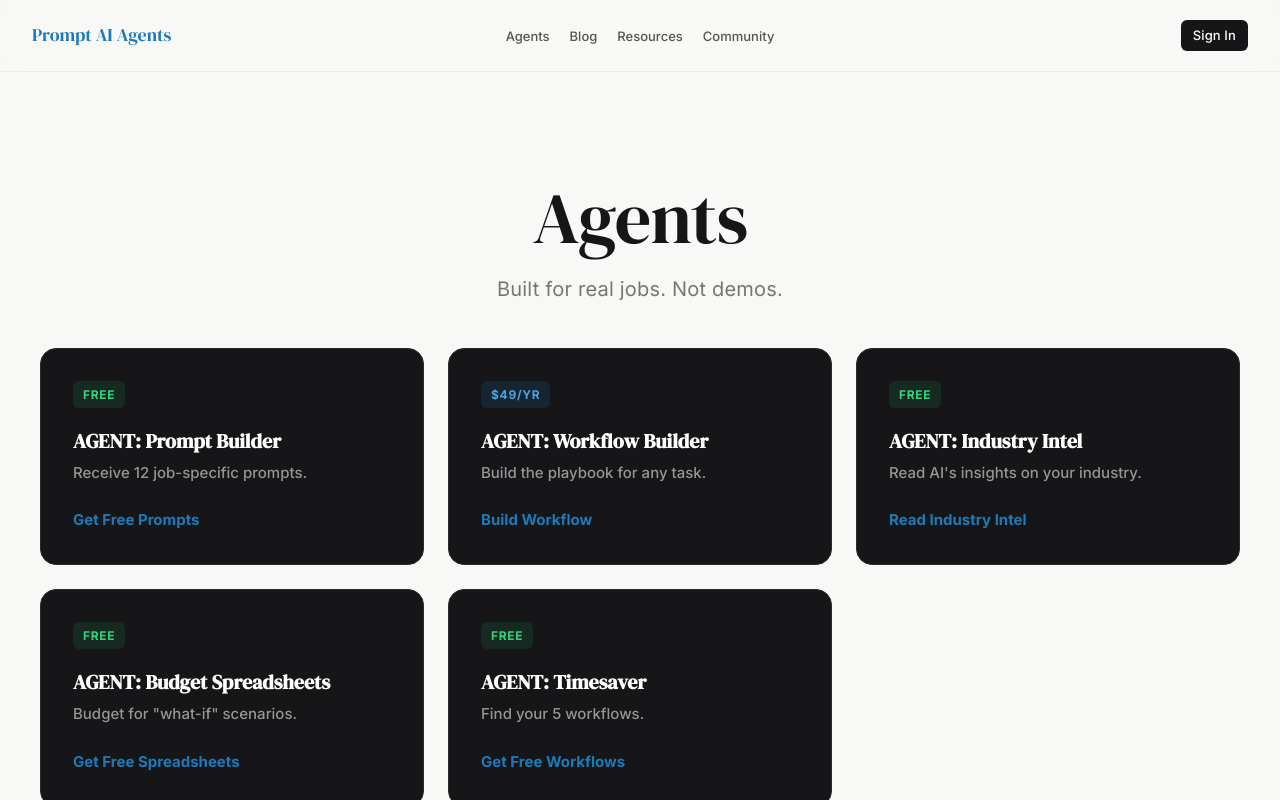
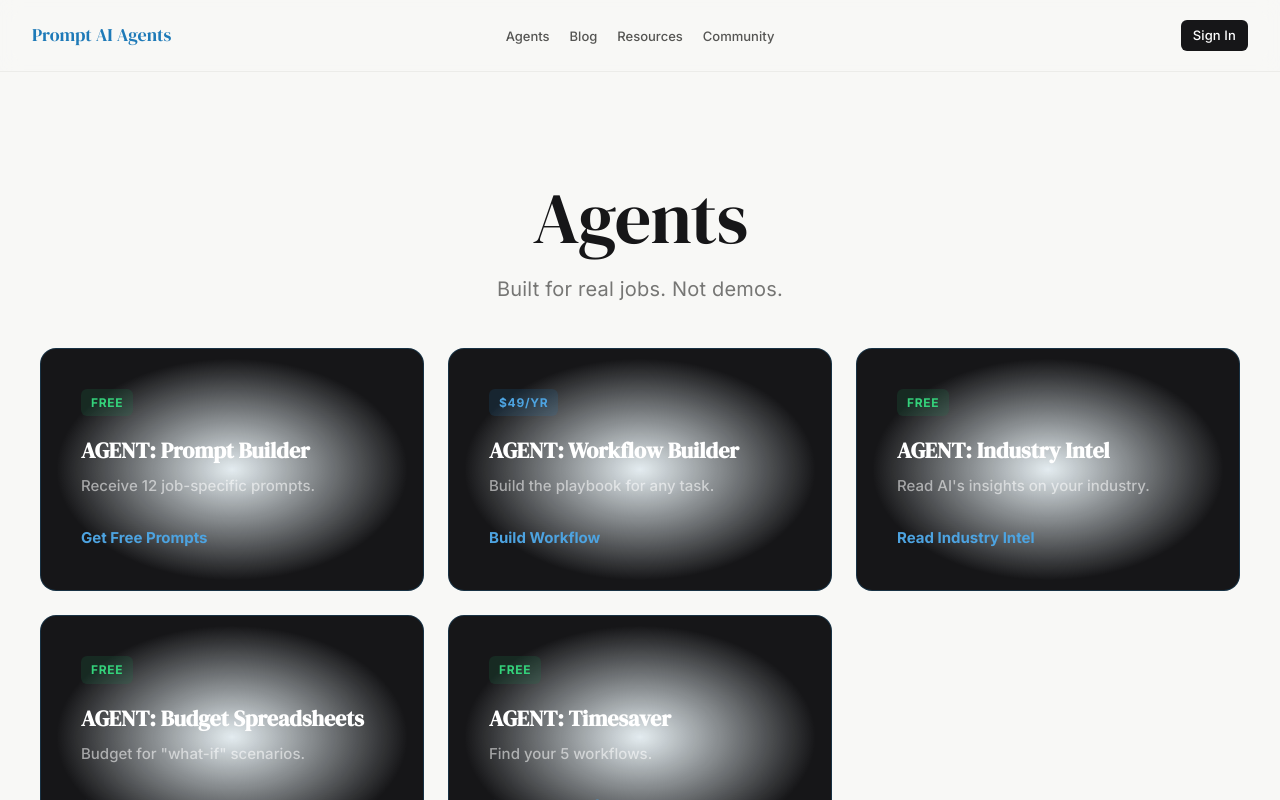
Before and after one commit to coolcalvin457-tech/agent-timesaver-nextjs, a Next.js app: page /agents in a window 1280 px wide. Shown: the top 800 px of the page. Built offline with nearby package versions, Linux system fonts and the light colour scheme; no server answers.

Commit message:
Dark card polish: radial gradient, blue borders, increased padding

```diff
--- a/app/globals.css
+++ b/app/globals.css
@@ -3112,27 +3112,27 @@ input, textarea {
 .tool-card {
   display: flex;
   flex-direction: column;
-  background: var(--dark);
-  border: 1px solid var(--dark-border);
+  background: radial-gradient(ellipse at center, rgba(30, 122, 184, 0.09) 0%, #161618 65%);
+  border: 1px solid rgba(30, 122, 184, 0.28);
   border-radius: var(--radius-card);
-  padding: 32px;
+  padding: 40px;
   text-decoration: none;
   color: inherit;
   transition: border-color 0.2s ease, transform 0.2s ease, box-shadow 0.2s ease;
 }
 
 .tool-card:hover {
-  border-color: rgba(30, 122, 184, 0.4);
+  border-color: rgba(30, 122, 184, 0.55);
   transform: translateY(-2px);
-  box-shadow: 0 4px 24px rgba(0, 0, 0, 0.3), 0 0 0 1px rgba(30, 122, 184, 0.15);
+  box-shadow: 0 8px 32px rgba(0, 0, 0, 0.25);
 }
 
 .tool-card-name {
   font-family: var(--font-display);
-  font-size: 1.25rem;
+  font-size: 1.375rem;
   font-weight: 700;
   color: #FFFFFF;
-  margin-bottom: 8px;
+  margin-bottom: 10px;
   line-height: 1.3;
 }
 
@@ -3141,21 +3141,21 @@ input, textarea {
   font-weight: 500;
   color: rgba(255, 255, 255, 0.55);
   margin-bottom: 0;
-  line-height: 1.5;
+  line-height: 1.6;
 }
 
 .tool-card-cta {
   font-size: 0.9375rem;
-  margin-top: 24px;
+  margin-top: 28px;
   font-weight: 600;
-  color: var(--cta);
+  color: #4da3e0;
   display: block;
   text-decoration: none;
   transition: color 0.15s ease;
 }
 
 .tool-card-cta:hover {
-  color: #4da3e0;
+  color: #6DB8E8;
 }
 
 .tool-badge-free {
```
